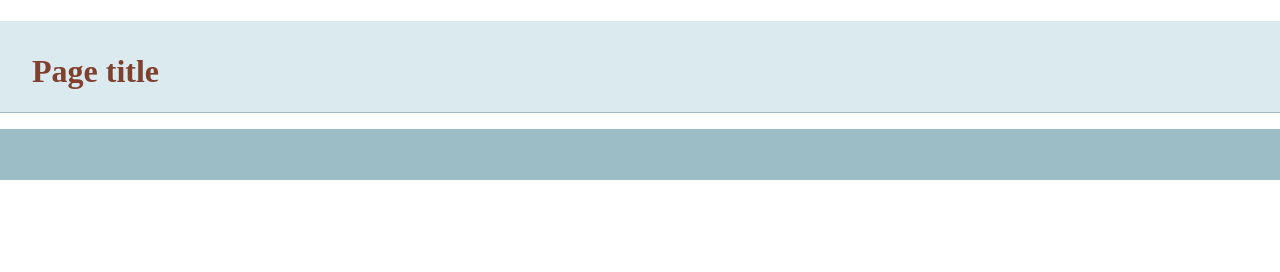
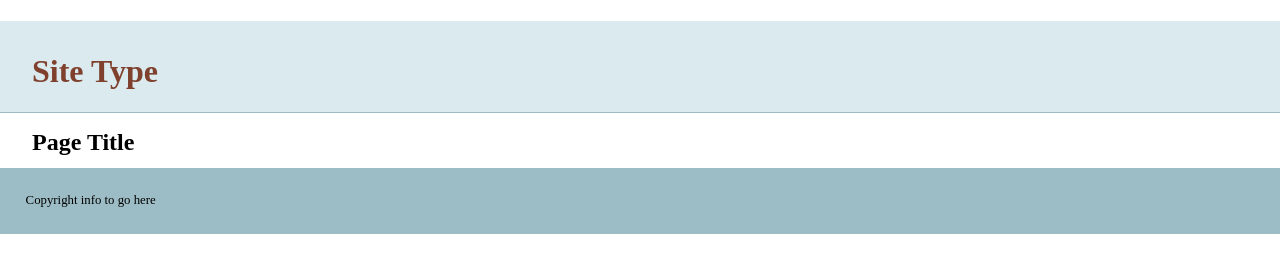
Before and after one commit to teya/git-basics, a plain HTML site: page index.html in a window 1280 px wide. Drawn offline with nearby package versions, Linux system fonts and the light colour scheme.

Commit message:
added mpre info to template

```diff
--- a/index.html
+++ b/index.html
@@ -14,13 +14,14 @@
     </head>
     <body>
     <header>
-	<h1>Page title</h1>
+	<h1>Site Type</h1>
     </header>
     <nav id="pageNav">
     </nav>
     <main>
+        <h2>Page Title</h2>
     </main>
-    <footer>
+    <footer>Copyright info to go here
     </footer>
         <script>
 //use the modernizr load to load up external scripts. This will load the scripts asynchronously, but the order listed matters. Although it will load all scripts in parallel, it will execute them in the order listed
```
